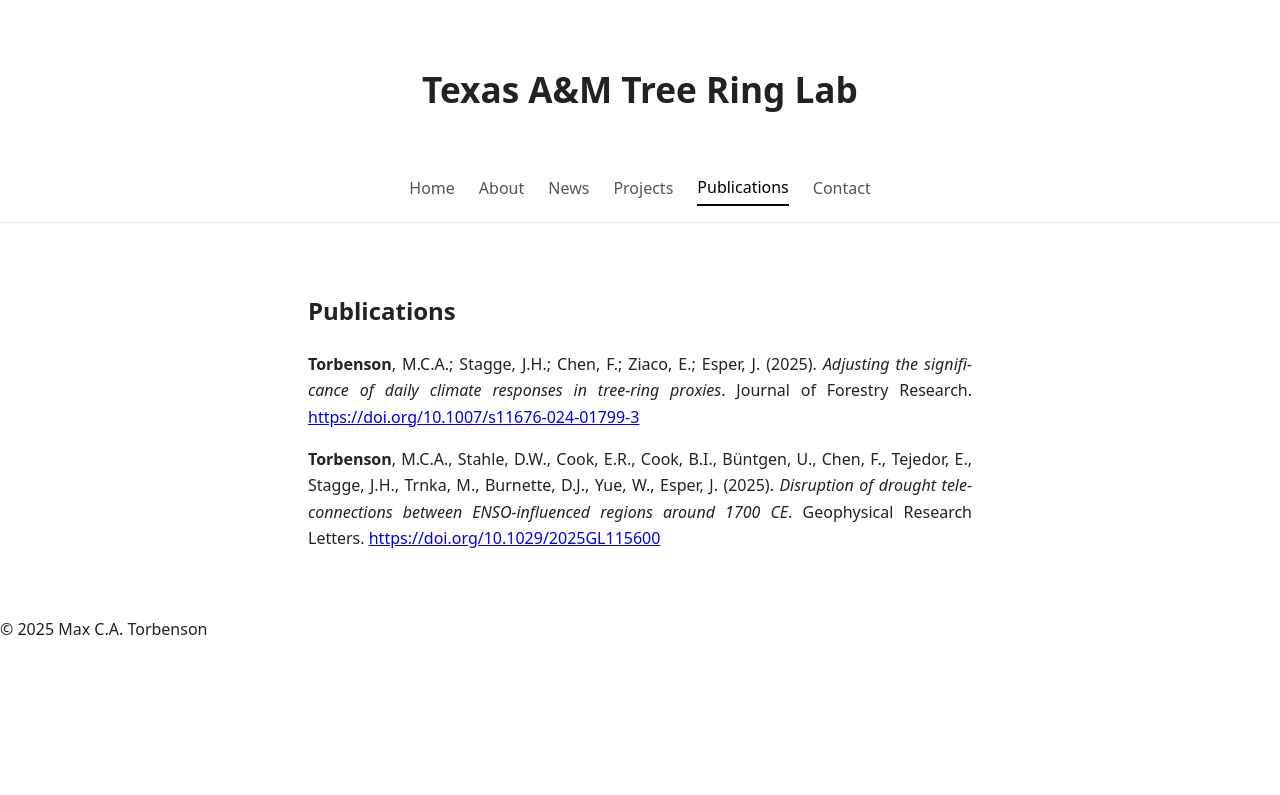
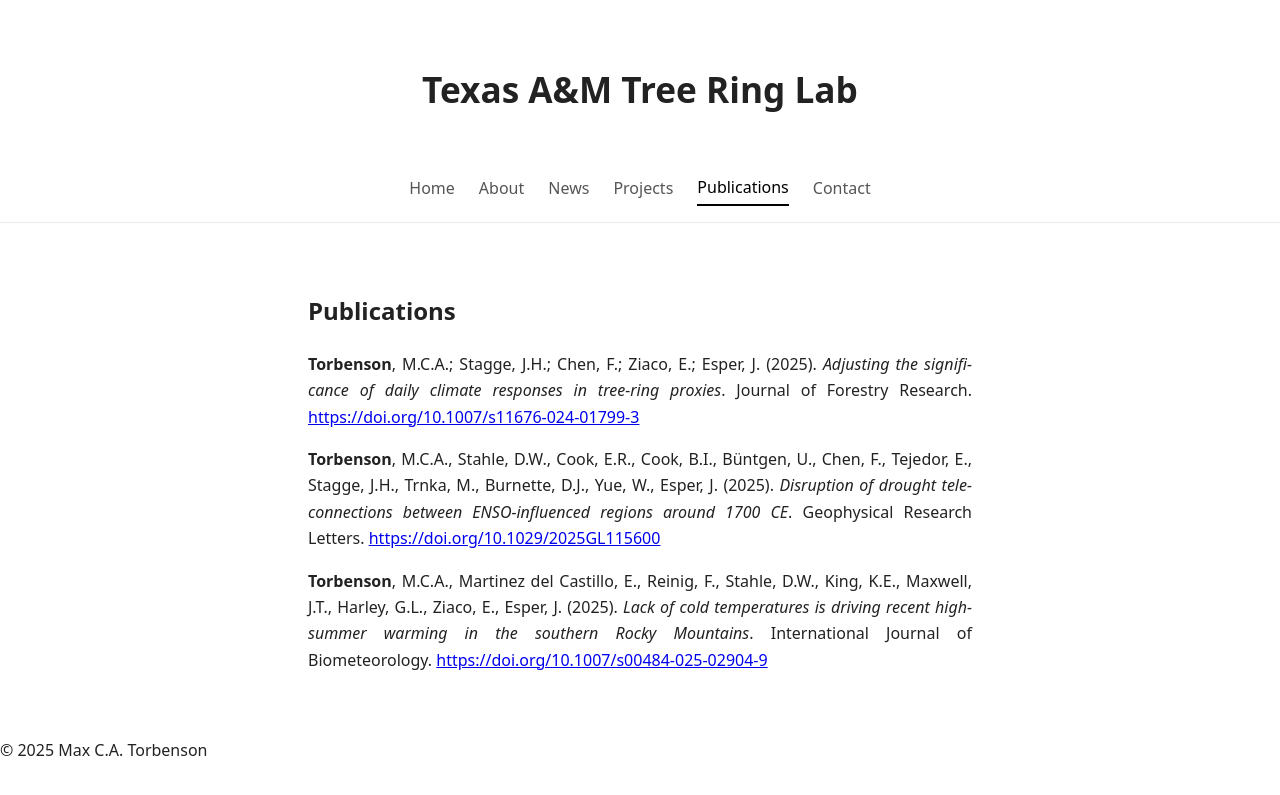
Before and after one commit to mcatorbenson/mcatorbenson.github.io, a Jekyll site: the page built from publications/index.md, in a window 1280 px wide. Shown: the top 795 px of the page. Built offline with Jekyll 4.4.1, drawn with Linux system fonts in a browser that asks for light colours.

Commit message:
Update publications.yml

```diff
--- a/_data/publications.yml
+++ b/_data/publications.yml
@@ -9,3 +9,9 @@
   title: "Disruption of drought teleconnections between ENSO-influenced regions around 1700 CE"
   journal: "Geophysical Research Letters"
   doi: "10.1029/2025GL115600"
+
+- authors: "**Torbenson**, M.C.A., Martinez del Castillo, E., Reinig, F., Stahle, D.W., King, K.E., Maxwell, J.T., Harley, G.L., Ziaco, E., Esper, J."
+  year: 2025
+  title: "Lack of cold temperatures is driving recent high-summer warming in the southern Rocky Mountains"
+  journal: "International Journal of Biometeorology"
+  doi: "10.1007/s00484-025-02904-9"
```
